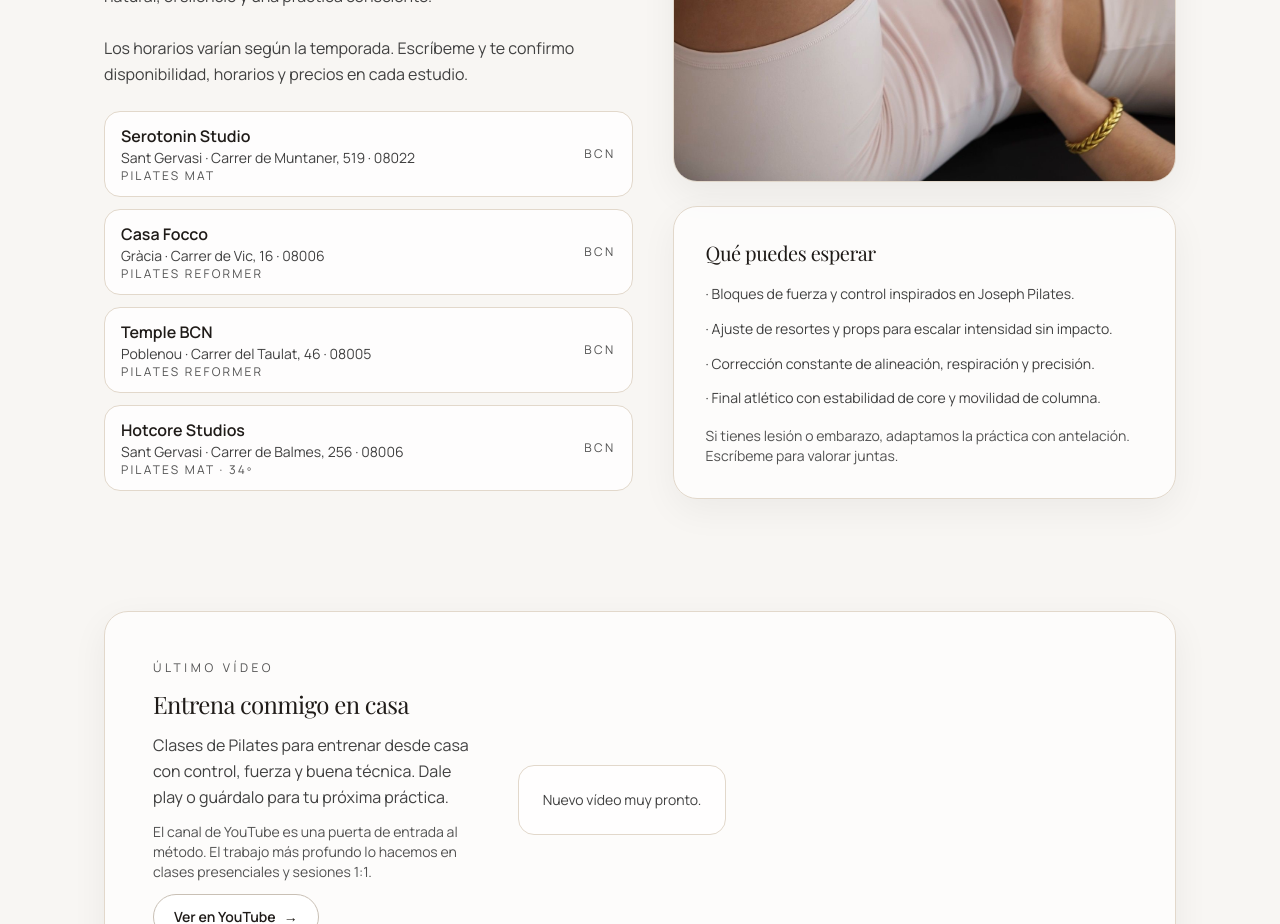
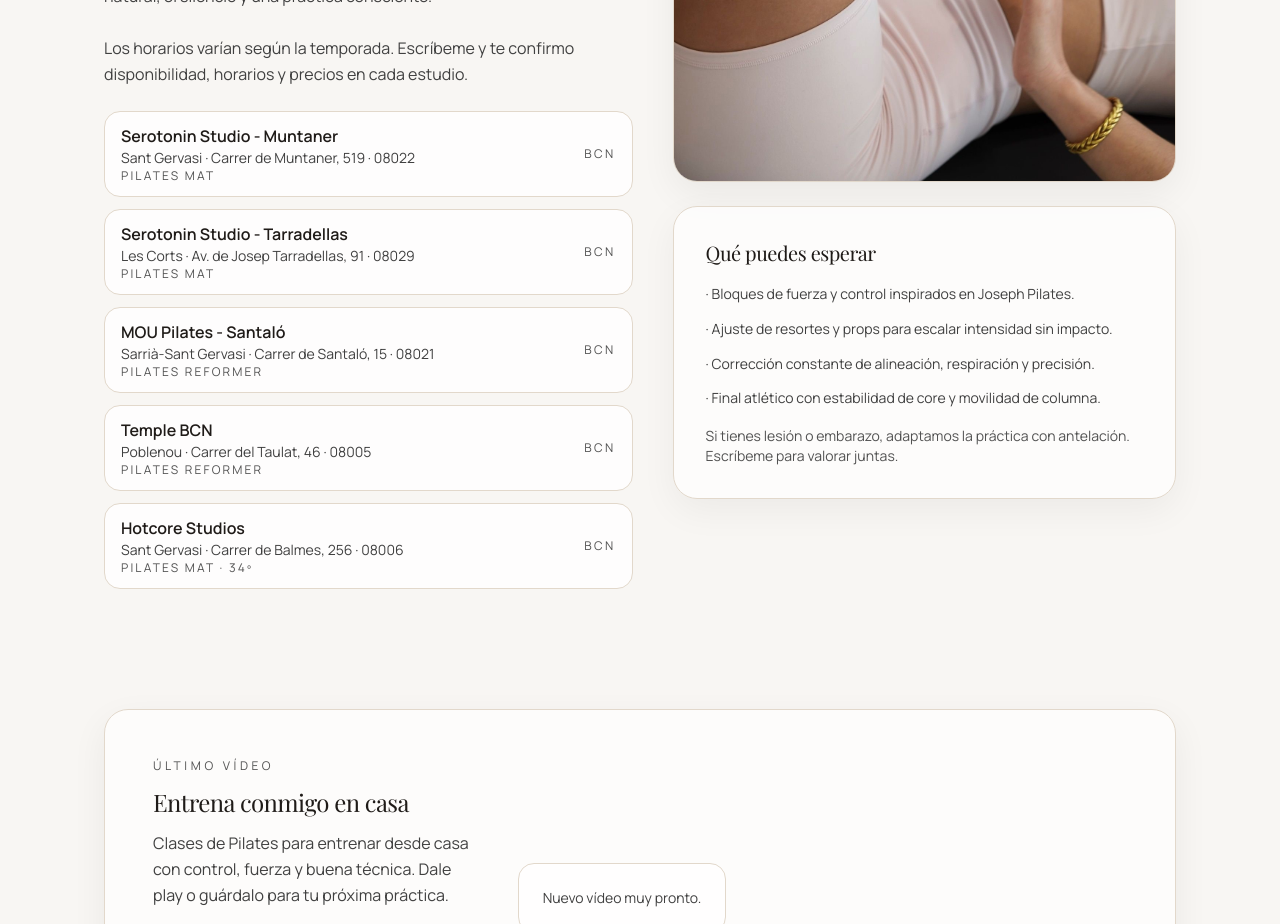
Before and after one commit to anitapilates/anita.pilates, a Next.js app: page / in a window 1280 px wide. Shown: the part 3700-4624 px from the top of the page. Built offline with nearby package versions, Linux system fonts and the light colour scheme; no server answers; a web font is replaced by a local one.

Commit message:
Update page.tsx

```diff
--- a/src/app/page.tsx
+++ b/src/app/page.tsx
@@ -37,15 +37,21 @@ const servicios = [
 
 const centros = [
   {
-    nombre: "Serotonin Studio",
+    nombre: "Serotonin Studio - Muntaner",
     barrio: "Sant Gervasi",
     direccion: "Carrer de Muntaner, 519 · 08022",
     modalidad: "Pilates Mat",
   },
   {
-    nombre: "Casa Focco",
-    barrio: "Gràcia",
-    direccion: "Carrer de Vic, 16 · 08006",
+    nombre: "Serotonin Studio - Tarradellas",
+    barrio: "Les Corts",
+    direccion: "Av. de Josep Tarradellas, 91 · 08029",
+    modalidad: "Pilates Mat",
+  },
+  {
+    nombre: "MOU Pilates - Santaló",
+    barrio: "Sarrià-Sant Gervasi",
+    direccion: "Carrer de Santaló, 15 · 08021",
     modalidad: "Pilates Reformer",
   },
   {
```
